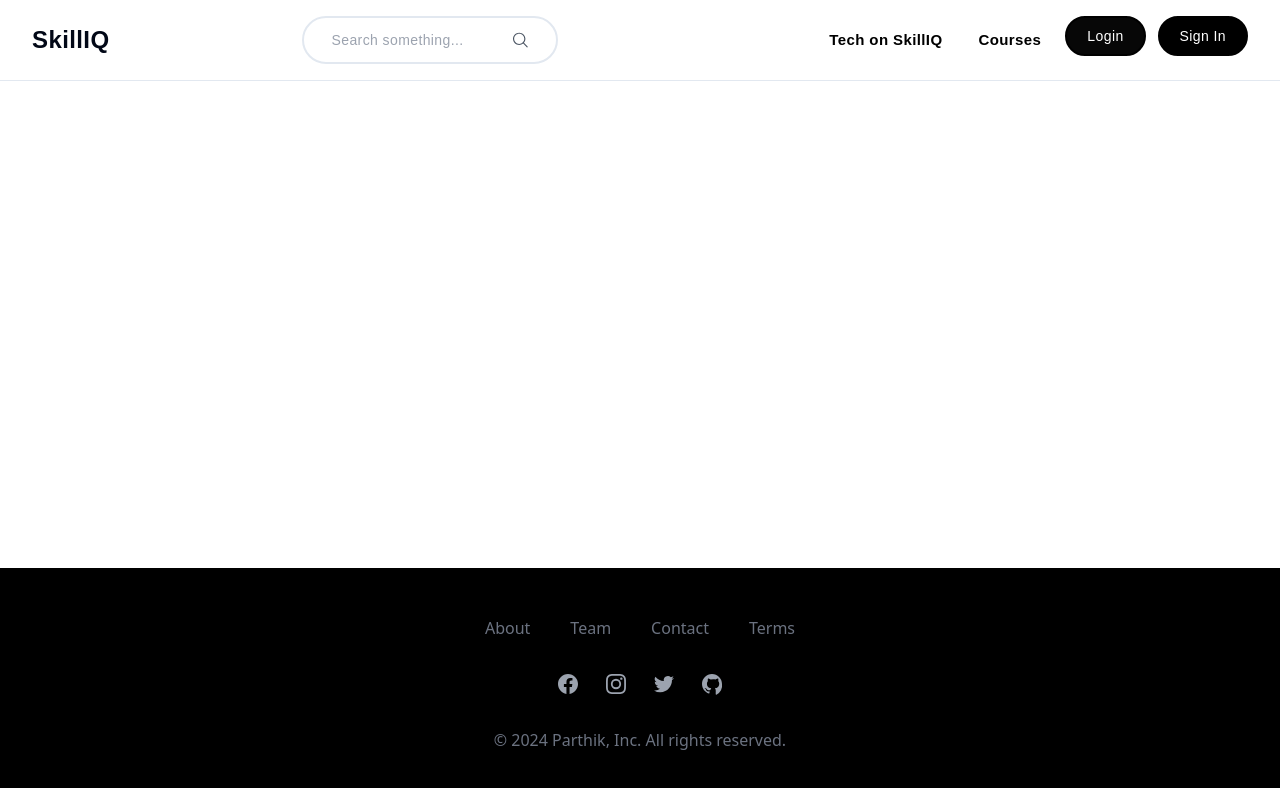
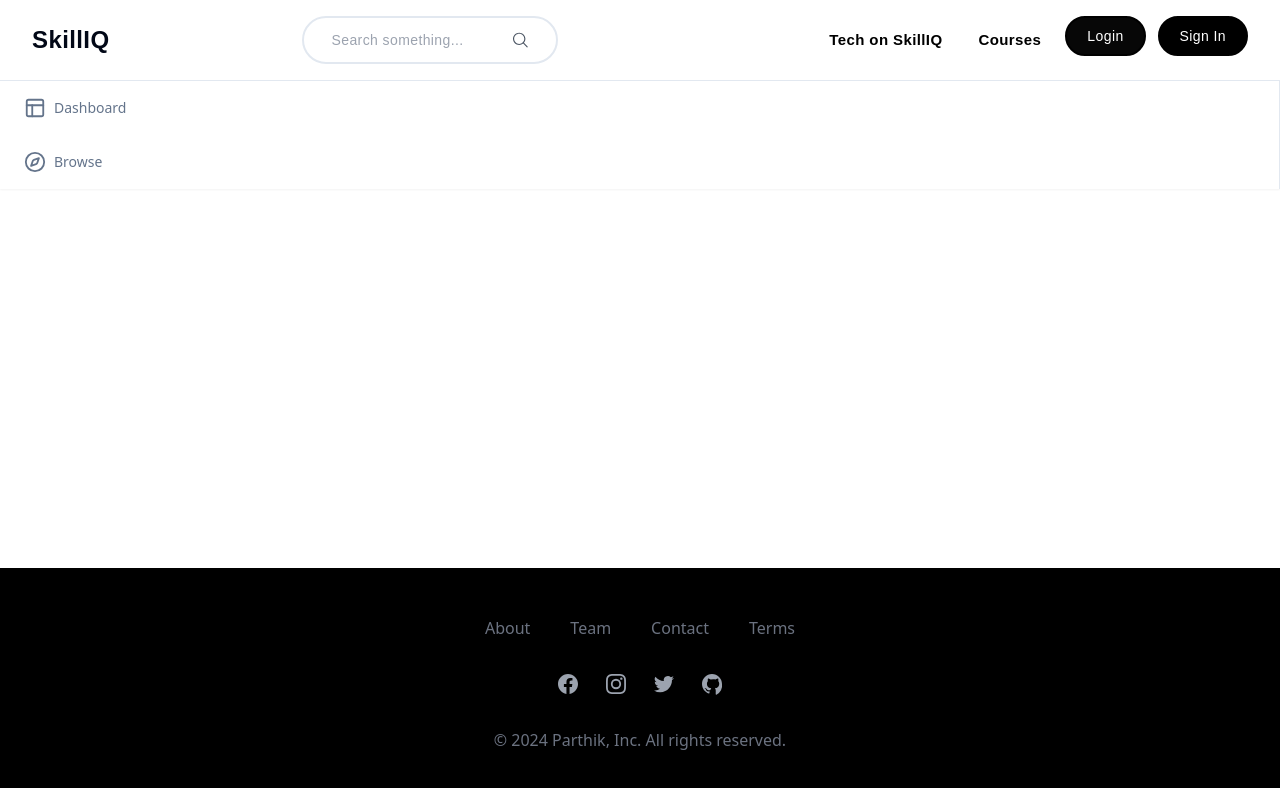
Before and after one commit to DIYORAP/OLP, a React (Vite) app in the folder frontend/: page /side in a window 1280 px wide. Shown: the top 788 px of the page. Built offline with nearby package versions, Linux system fonts and the light colour scheme.

Commit message:
sidebar create

```diff
--- a/frontend/src/App.jsx
+++ b/frontend/src/App.jsx
@@ -3,6 +3,7 @@ import { BrowserRouter, Routes, Route } from "react-router-dom";
 import Header from './components/Header';
 import Footer from './components/Footer';
 import Test from './pages/test';
+import Sidebar from './pages/sidebar/Sidebar';
 
 function App() {
   return (
@@ -13,6 +14,7 @@ function App() {
         <main className="flex-grow">
           <Routes>
             <Route path='/test' element={<Test />} />
+            <Route path='/side' element={<Sidebar />} />
           </Routes>
         </main>
         <Footer />
--- /dev/null
+++ b/frontend/src/components/Sidebaritem.jsx
@@ -0,0 +1,31 @@
+import { cn } from '@/lib/utils';
+import React from 'react';
+import { useLocation, useNavigate } from 'react-router-dom';
+
+export default function Sidebaritem({ icon: Icon, label, href }) {
+  const location = useLocation(); // Get current pathname
+  const navigate = useNavigate(); // Use navigate for routing
+
+  // Determine if the link is active
+  const isActive = location.pathname === href || location.pathname.startsWith(`${href}/`);
+
+  const onClick = () => {
+    navigate(href); // Use navigate instead of Router.push
+  };
+
+  return (
+    <button
+      onClick={onClick}
+      type="button"
+      className={cn(
+        "flex items-center gap-x-2 text-slate-500 text-sm font-[500] pl-6 transition-all hover:text-slate-600 hover:bg-slate-300/20",
+        isActive && "text-sky-700 bg-sky-200/20 hover:text-sky-700"
+      )}
+    >
+      <div className='flex items-center gap-x-2 py-4'>
+        <Icon size={22} className={cn("text-slate-500", isActive && "text-sky-700")} />
+        {label}
+      </div>
+    </button>
+  );
+}
--- /dev/null
+++ b/frontend/src/components/Sidebarroutes.jsx
@@ -0,0 +1,35 @@
+import { Compass, Layout } from 'lucide-react';
+import React from 'react';
+import Sidebaritem from './Sidebaritem';
+
+const guestRoutes = [
+    {
+        icon: Layout,
+        label: "Dashboard",
+        href: "/",
+    },
+    {
+        icon: Compass,
+        label: "Browse",
+        href: "/search",
+    }
+];
+
+function Sidebarroutes() {
+    const routes = guestRoutes;
+
+    return (
+        <div className='flex flex-col w-full'>
+            {routes.map((route) => (
+                <Sidebaritem
+                    key={route.href} // Use lowercase key
+                    icon={route.icon} // Pass icon correctly
+                    label={route.label}
+                    href={route.href}
+                />
+            ))}
+        </div>
+    );
+}
+
+export default Sidebarroutes;
--- /dev/null
+++ b/frontend/src/pages/sidebar/Sidebar.jsx
@@ -0,0 +1,12 @@
+import React from 'react'
+import Sidebarroute from "../../components/Sidebarroutes"
+
+function Sidebar() {
+    return (
+        <div className='h-full border-r flex flex-col overflow-y-auto bg-white shadow-sm'>
+            <Sidebarroute />
+        </div>
+    )
+}
+
+export default Sidebar
```
